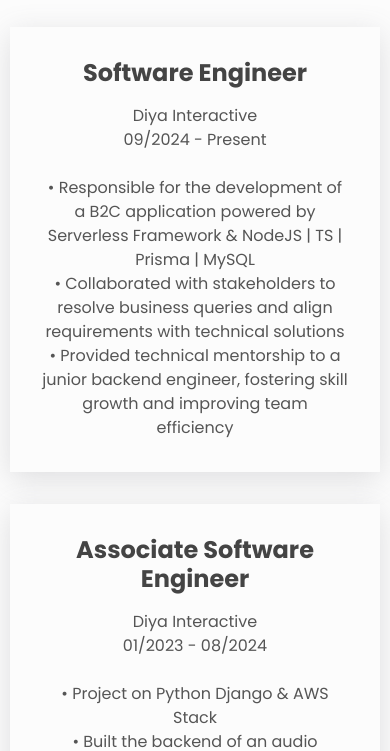
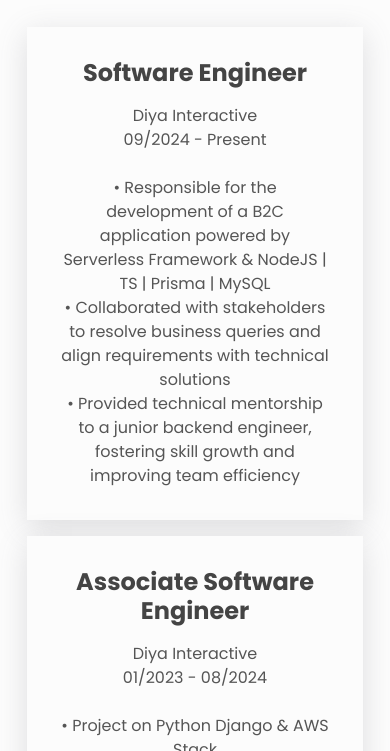
Before and after one commit to AbdullahSafwan/abdullahsafwan.github.io, a plain HTML site: page index.html in a window 390 px wide. Shown: the part 693-1444 px from the top of the page. Drawn offline with Linux system fonts and the light colour scheme.

Commit message:
refactor projects grid layout to use flexbox for improved responsiveness

```diff
--- a/styles.css
+++ b/styles.css
@@ -284,9 +284,10 @@ main {
 .projects__grid {
   max-width: 1100px;
   margin: 0 auto;
-  display: grid;
-  grid-template-columns: repeat(auto-fit, minmax(18em, 1fr));
-  grid-gap: 2em;
+  display: flex;
+  flex-wrap: wrap;
+  justify-content: center;
+  gap: 1em;
 }
 
 .project {
@@ -295,6 +296,8 @@ main {
   text-align: center;
   box-shadow: var(--shadow);
   transition: transform 0.2s linear;
+  width: 21em;
+  /* flex-shrink: 0; */
 }
 
 .project:hover {
```
